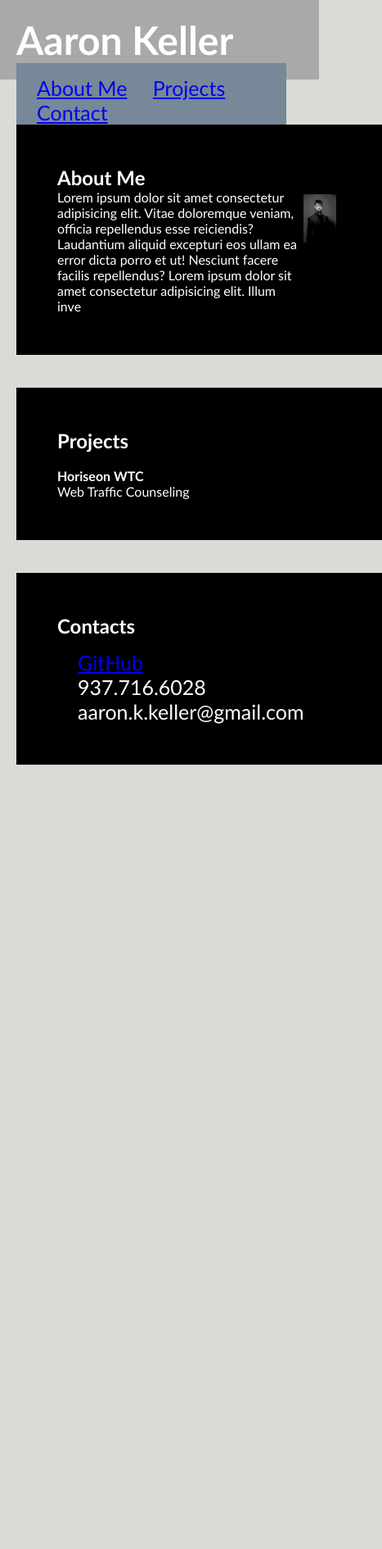
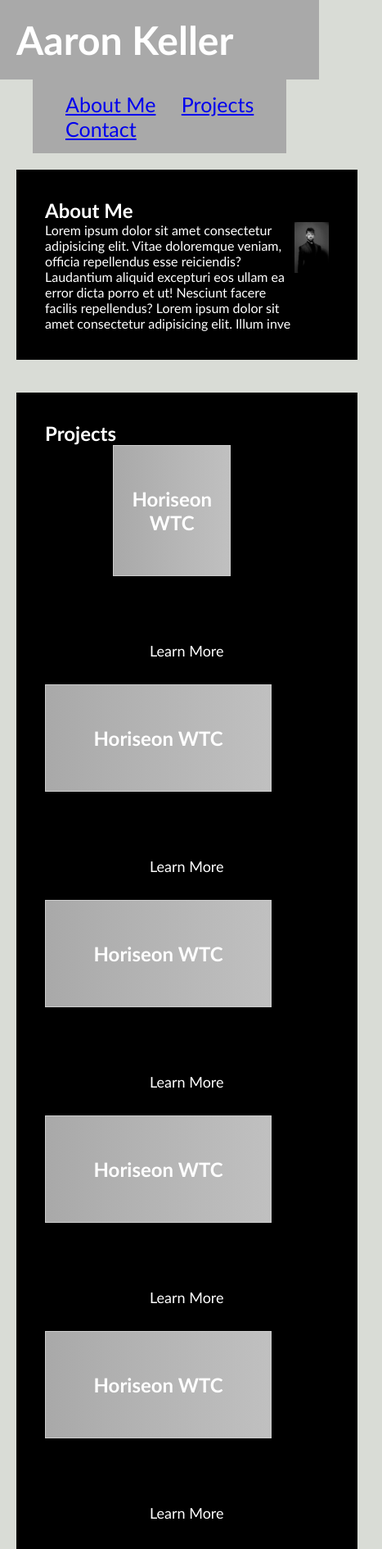
Before and after one commit to Bio-DigitalPulse/PersonalPortfolio, a plain HTML site: page index.html in a window 390 px wide. Shown: the top 1890 px of the page at 82% size, 467 px wide, since content can reach past the window. Before the commit the page ends 953 px from the top, so only its background shows below. Drawn offline with Linux system fonts and the light colour scheme.

Commit message:
Debugging the project cards

```diff
--- a/assets/style.css
+++ b/assets/style.css
@@ -20,12 +20,13 @@ header h1 {
 }
 
 header nav {
-  padding-top: 15px;
-  margin-right: 20px;
+  padding: 15px;
+  margin: 20px;
   float: right;
   font-family: 'Gill Sans', 'Gill Sans MT', "Calibri" , 'Trebuchet MS', sans-serif;
   font-size: 25px;
   color: lightgray;
+  background-color: darkgray;
 }
 
 header nav ul {
@@ -49,7 +50,7 @@ main {
 
 section {
   margin-bottom: 20px;
-  padding: 50px;
+  padding: 35px;
   height: auto;
   font-family: 'Gill Sans', 'Gill Sans MT', "Calibri" , 'Trebuchet MS', cursive;
   background-color: black;
@@ -61,7 +62,7 @@ section {
 }
 
 .aboutmeclass img {
-  padding: 6px;
+  padding: -6px;
   display: grid;
   max-width: 100%;
   max-height: auto;
@@ -72,11 +73,64 @@ section {
   vertical-align: middle;
 }
 
-.projectclass img {
-  padding: 6px;
-  display: grid;
-  max-width: 100%;
-  max-height: auto;
+.row {
+ display: grid;
+ flex-direction: row;
+ justify-content: center;
+ flex-flow: wrap;
+}
+
+.card {
+ width: 20%;
+ border: 1px solid #ccc;
+ margin-bottom: 50px;
+ transition: 0.3s;
+}
+
+.card-header {
+ text-align: center;
+ padding: 50px 10px;
+ background: linear-gradient(to right, darkgray, silver);
+ color: #fff;
+}
+.card-body {
+ padding: 30px 20px;
+ text-align: center;
+ font-size: 18px;
+}
+
+.card-body .btn {
+ display: block;
+ color: #fff;
+ text-align: center;
+ background: linear-gradient(to right, grey, white);
+ margin-top: 30px;
+ text-decoration: none;
+ padding: 10px 5px;
+}
+
+.card :hover {
+ transform: scale(1.05);
+ box-shadow: 0 0 40px -10px rgba(0, 0, 0, 0.25);
+}
+
+@media screen and (max-width: 1000px) {
+  .card {
+  width: 40%;
+}
+
+@media screen and (max-width: 1000px) {
+  .container {
+  width: 100%;
+}
+
+.heading{
+  padding: 20px;
+  font-size: 20px;
+}
+
+ .card {
+  width: 80%;
 }
 
 .contactclass {
--- a/index.html
+++ b/index.html
@@ -35,16 +35,82 @@
             </div>
             </section>
 
-        <section id="projects">
-          <h2>Projects</h2>
-          <div class="projectsclass">
-            <img src=""/>
+      <section id="projects">
+        <h2>Projects</h2>
+        <!--Project1-->
+        <div class="row">
+              <div class="card">
+                <div class="card-header">
+                 <h1>
+                    Horiseon WTC
+                  </h1>
+                </div>
+              </div>
+            </div>
+          <div class="card-body">
+            <p>
+              Learn More
+            </p>
           </div>
-            <div class="container">
-              <h4>Horiseon WTC</h4>
-              <p>Web Traffic Counseling</p>
+          <a href="#" class="btn"></a>
+          <!--Project2-->
+            <div class="card">
+              <div class="card-header">
+               <h1>
+                  Horiseon WTC
+                </h1>
+              </div>
             </div>
-        </section>
+          <div class="card-body">
+            <p>
+             Learn More
+            </p>
+          </div>
+          <a href="#" class="btn"></a>
+          <!--Project3-->
+            <div class="card">
+              <div class="card-header">
+               <h1>
+                  Horiseon WTC
+                </h1>
+              </div>
+            </div>
+          <div class="card-body">
+            <p>
+             Learn More
+            </p>
+          </div>
+          <a href="#" class="btn"></a>
+          <!--Project4-->
+            <div class="card">
+              <div class="card-header">
+               <h1>
+                  Horiseon WTC
+                </h1>
+              </div>
+            </div>
+          <div class="card-body">
+            <p>
+             Learn More
+            </p>
+          </div>
+          <a href="#" class="btn"></a>
+          <!--Project5-->
+            <div class="card">
+              <div class="card-header">
+               <h1>
+                  Horiseon WTC
+                </h1>
+              </div>
+            </div>
+          <div class="card-body">
+            <p>
+             Learn More
+            </p>
+          </div>
+          <a href="#" class="btn"></a>
+        </div>
+      </section>
 
         <section id="contact">
           <h2>Contacts</h2>
```
